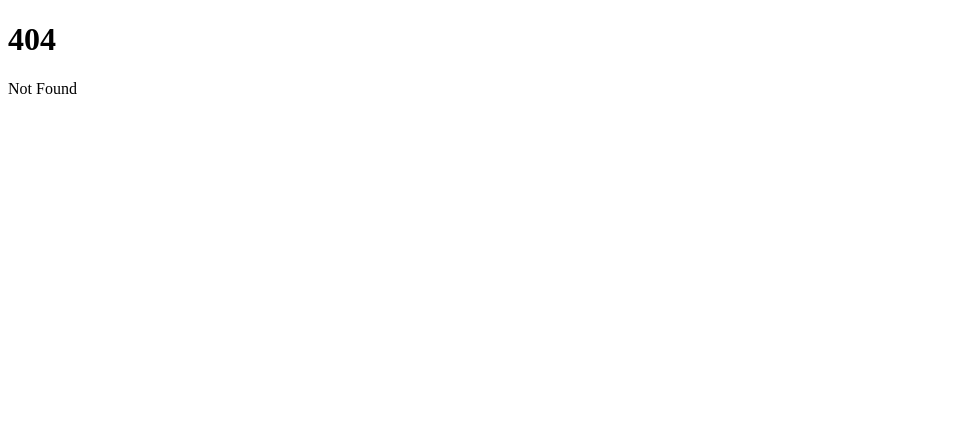
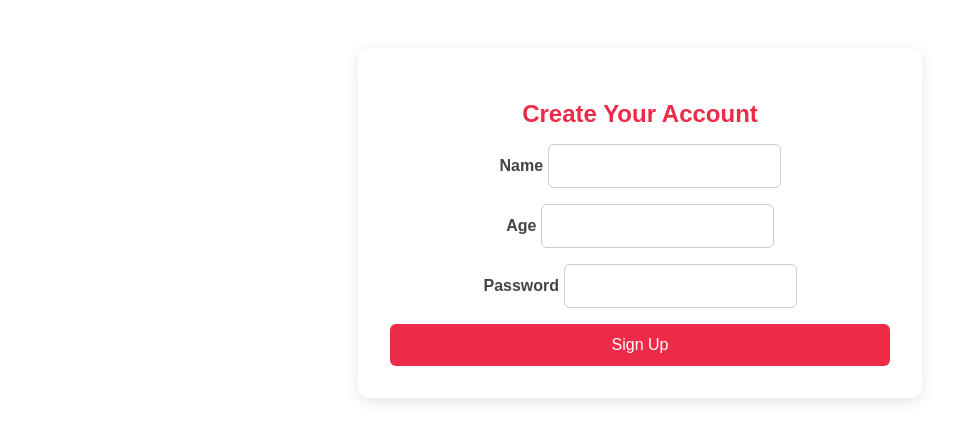
Before and after one commit to yephrem22/Ku_hack_2025, a SvelteKit app in the folder HackKU_Project/: page /signup in a window 1280 px wide. Before the commit this address had no page. Shown: the top 440 px of the page, without its empty margins (0-968 px from the left). Built offline with nearby package versions, Linux system fonts and the light colour scheme.

Commit message:
dashboard added

```diff
--- /dev/null
+++ b/HackKU_Project/src/routes/dashboard/+page.svelte
@@ -0,0 +1,83 @@
+<script>
+  // Later, we can pass user's name here too
+</script>
+
+<style>
+  .dashboard {
+    max-width: 800px;
+    margin: 3rem auto;
+    padding: 2rem;
+    background-color: white;
+    border-radius: 12px;
+    box-shadow: 0 4px 15px rgba(0, 0, 0, 0.1);
+    font-family: Arial, sans-serif;
+    text-align: center;
+  }
+
+  h2 {
+    color: #ed2b48;
+    margin-bottom: 1rem;
+  }
+
+  .card-links {
+    display: grid;
+    grid-template-columns: 1fr;
+    gap: 1.5rem;
+    margin-top: 2rem;
+  }
+
+  a {
+    text-decoration: none;
+  }
+
+  .card {
+    background-color: #f9f9f9;
+    border-left: 6px solid #ed2b48;
+    padding: 1.5rem;
+    border-radius: 8px;
+    transition: transform 0.2s ease;
+  }
+
+  .card:hover {
+    transform: translateY(-4px);
+    background-color: #ffe5ea;
+  }
+
+  .card h3 {
+    margin: 0;
+    color: #333;
+  }
+
+  .card p {
+    margin: 0.5rem 0 0;
+    color: #555;
+  }
+</style>
+
+<div class="dashboard">
+  <h2>Welcome to Your Dashboard</h2>
+  <p>Choose an activity to get started</p>
+
+  <div class="card-links">
+    <a href="/risk-quiz">
+      <div class="card">
+        <h3>Risk Factor Quiz</h3>
+        <p>Learn more about your lifestyle and Alzheimer’s risk.</p>
+      </div>
+    </a>
+
+    <a href="/memento-box">
+      <div class="card">
+        <h3>Memento Box</h3>
+        <p>Answer personal memory questions to help you recall your life story.</p>
+      </div>
+    </a>
+
+    <a href="/memory-review">
+      <div class="card">
+        <h3>Memory Review Quiz</h3>
+        <p>Test yourself on the memories you've stored.</p>
+      </div>
+    </a>
+  </div>
+</div>
--- /dev/null
+++ b/HackKU_Project/src/routes/signup/+page.svelte
@@ -0,0 +1,90 @@
+<script>
+  import { goto } from '$app/navigation';
+
+  let name = '';
+  let age = '';
+  let password = '';
+
+  function handleSubmit() {
+    // In a real app you'd handle validation/auth here
+    if (name && age && password) {
+      goto('/dashboard');
+    } else {
+      alert('Please fill out all fields.');
+    }
+  }
+</script>
+
+<style>
+  .signup-container {
+    max-width: 500px;
+    margin: 3rem auto;
+    padding: 2rem;
+    background-color: white;
+    border-radius: 12px;
+    box-shadow: 0 4px 15px rgba(0, 0, 0, 0.1);
+    font-family: Arial, sans-serif;
+    text-align: center;
+  }
+
+  h2 {
+    color: #ed2b48;
+    margin-bottom: 1rem;
+  }
+
+  form {
+    display: flex;
+    flex-direction: column;
+    gap: 1rem;
+  }
+
+  input {
+    padding: 0.75rem;
+    font-size: 1rem;
+    border-radius: 6px;
+    border: 1px solid #ccc;
+  }
+
+  button {
+    background-color: #ed2b48;
+    color: white;
+    border: none;
+    padding: 0.75rem;
+    font-size: 1rem;
+    border-radius: 6px;
+    cursor: pointer;
+    transition: background-color 0.3s;
+  }
+
+  button:hover {
+    background-color: #c41f39;
+  }
+
+  label {
+    text-align: left;
+    font-weight: bold;
+    color: #444;
+  }
+</style>
+
+<div class="signup-container">
+  <h2>Create Your Account</h2>
+  <form on:submit|preventDefault={handleSubmit}>
+    <div>
+      <label for="name">Name</label>
+      <input id="name" type="text" bind:value={name} required />
+    </div>
+
+    <div>
+      <label for="age">Age</label>
+      <input id="age" type="number" min="0" bind:value={age} required />
+    </div>
+
+    <div>
+      <label for="password">Password</label>
+      <input id="password" type="password" bind:value={password} required />
+    </div>
+
+    <button type="submit">Sign Up</button>
+  </form>
+</div>
```
Also changed, not shown: HackKU_Project/src/routes/memento/+page.svelte (added), HackKU_Project/src/routes/memory_review/+page.svelte (added), HackKU_Project/src/routes/risk_quiz/+page.svelte (added).
